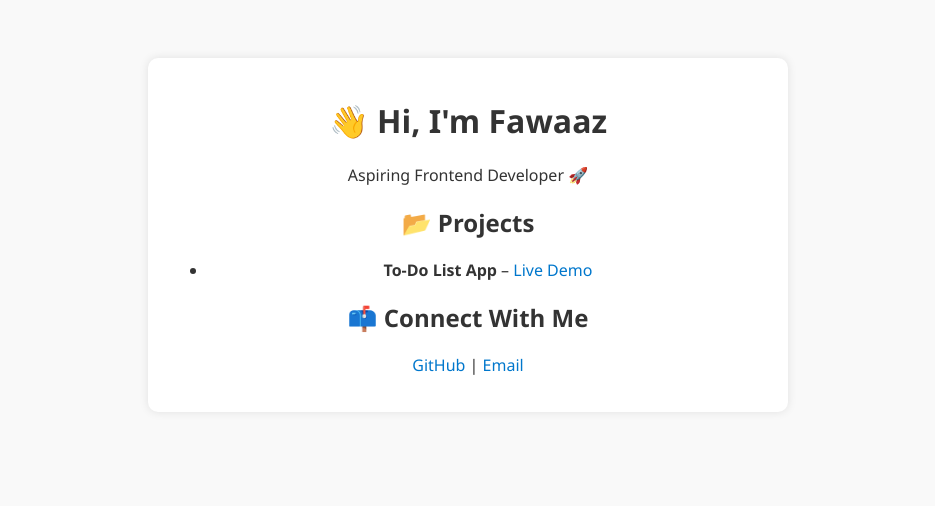
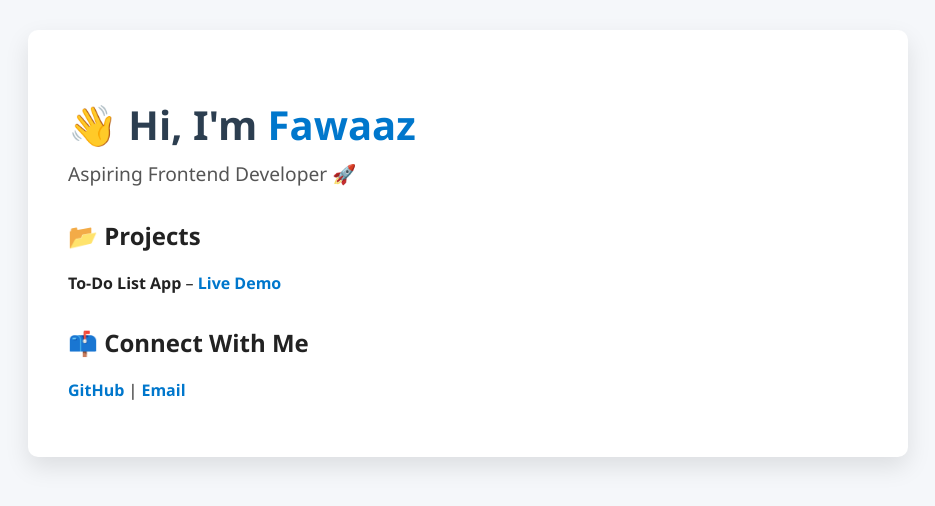
Before and after one commit to fawaaz21buha/portfolio-site, a plain HTML site: page index.html in a window 1280 px wide. Shown: the whole page, without its empty margins (172-1107 px from the left). Drawn offline with Linux system fonts and the light colour scheme.

Commit message:
Update style.css

```diff
--- a/style.css
+++ b/style.css
@@ -1,22 +1,51 @@
 body {
   font-family: 'Segoe UI', sans-serif;
-  background: #f9f9f9;
-  color: #333;
-  text-align: center;
-  padding: 50px;
+  background: #f5f7fa;
+  color: #222;
+  padding: 30px;
+  margin: 0;
 }
+
 .container {
+  max-width: 800px;
+  margin: auto;
   background: #fff;
-  padding: 20px;
-  margin: auto;
-  max-width: 600px;
+  padding: 40px;
   border-radius: 10px;
-  box-shadow: 0 0 10px rgba(0,0,0,0.1);
+  box-shadow: 0 10px 25px rgba(0,0,0,0.1);
 }
+
+h1 {
+  font-size: 2.5rem;
+  margin-bottom: 0;
+  color: #2c3e50;
+}
+
+.name {
+  color: #0077cc;
+}
+
+.subtitle {
+  font-size: 1.2rem;
+  margin-top: 0.5rem;
+  color: #555;
+}
+
+.projects, .contact {
+  margin-top: 2rem;
+}
+
 a {
   color: #0077cc;
   text-decoration: none;
+  font-weight: bold;
 }
+
 a:hover {
   text-decoration: underline;
 }
+
+ul {
+  list-style: none;
+  padding: 0;
+}
```
